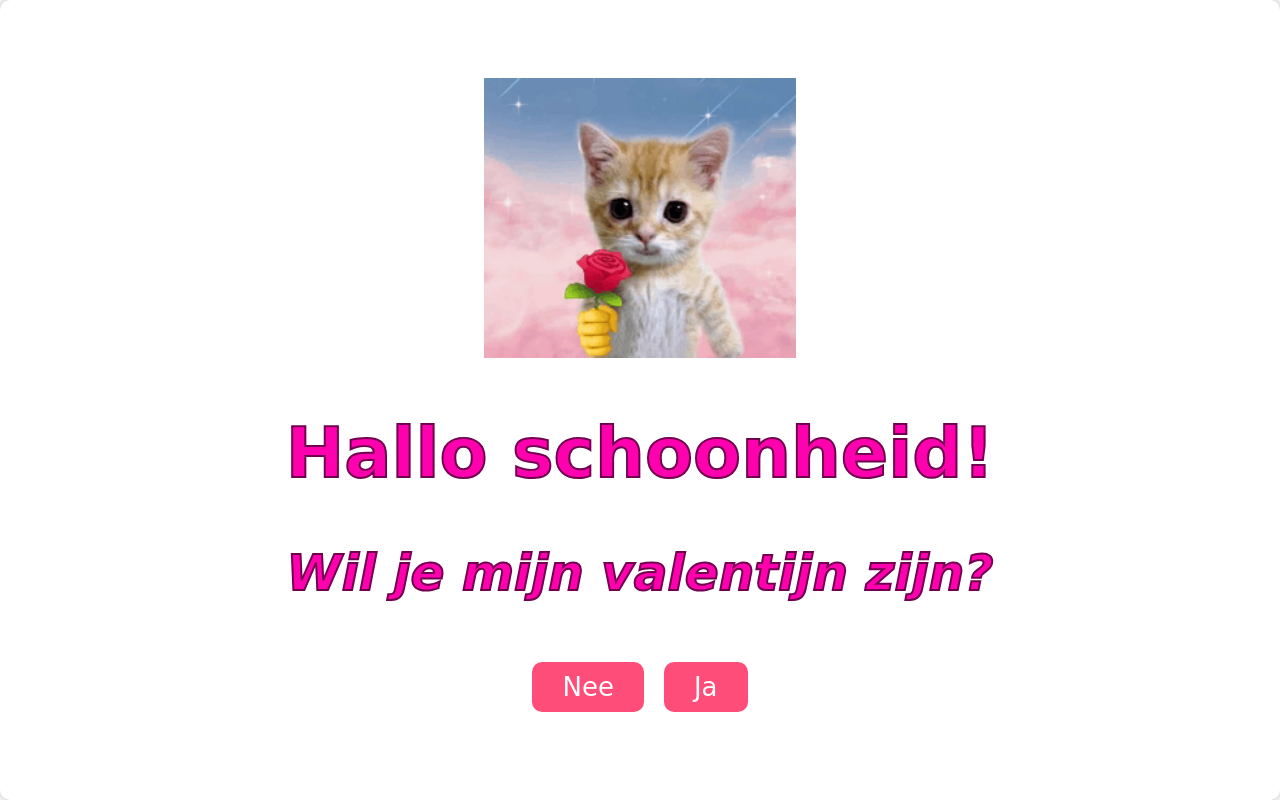
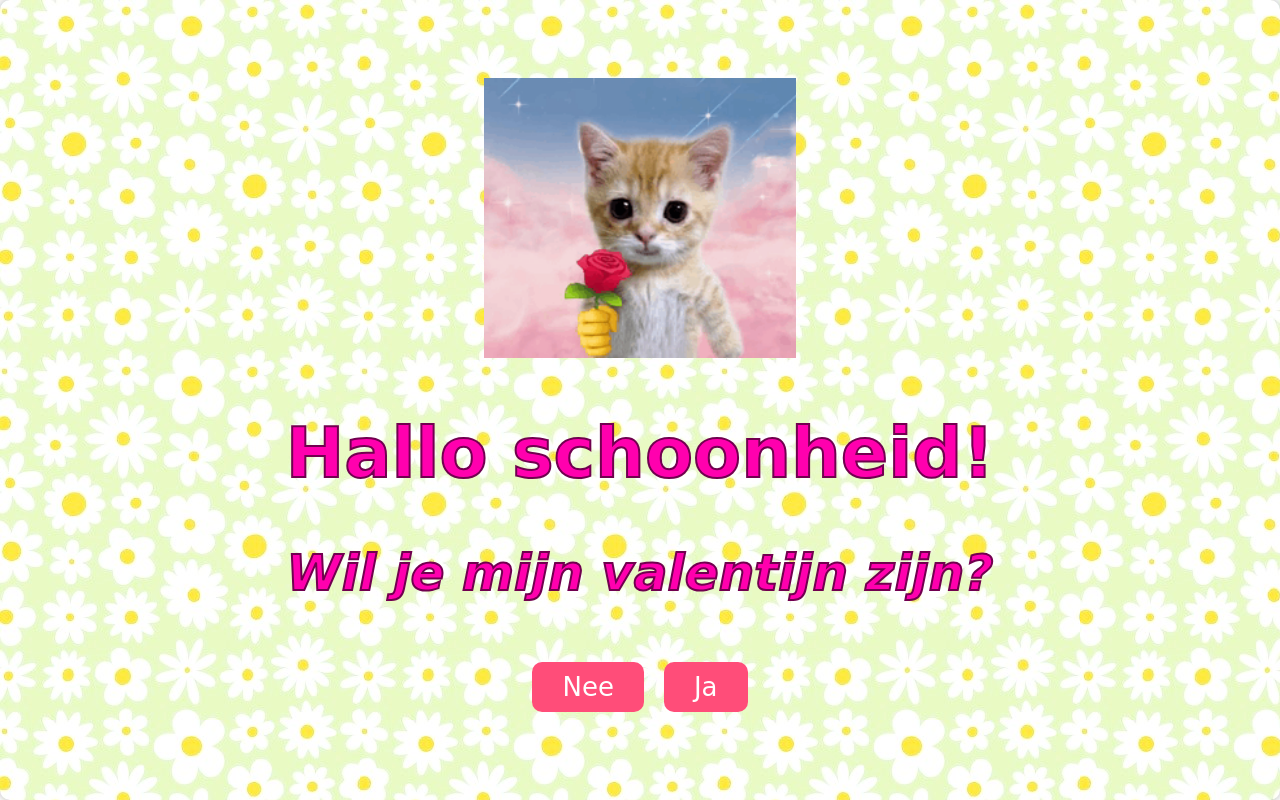
Before and after one commit to IAmThePSL/ValentinesSite, a plain HTML site: page index.html in a window 1280 px wide. Drawn offline with Linux system fonts and the light colour scheme.

Commit message:
Update styles.css

```diff
--- a/styles.css
+++ b/styles.css
@@ -6,7 +6,7 @@ body {
     justify-content: space-evenly;
     height: 100vh;
     margin: 0;
-    background: url('images/bg-image.jpg') repeat;
+    background: url('https://raw.githubusercontent.com/IAmThePSL/ValentinesSite/main/bg-image.jpg') repeat;
     font-size: 35px;
     color: rgb(255, 0, 174);
 }
```
